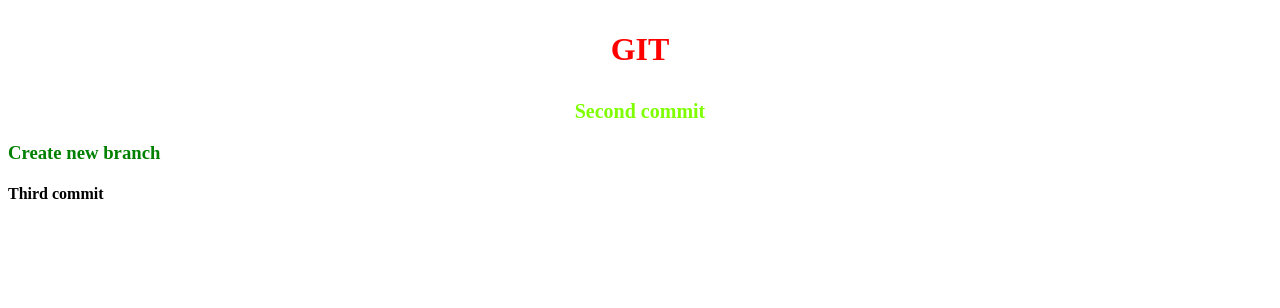
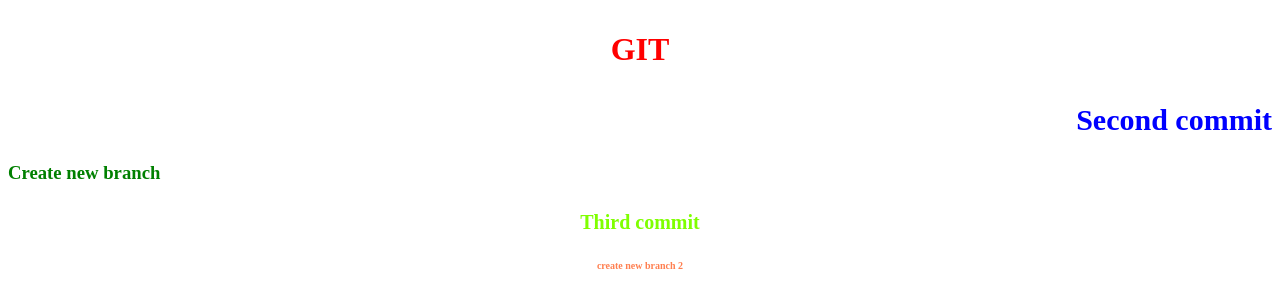
Before and after one commit to Yevhen333/Test, a plain HTML site: page index.html in a window 1280 px wide. Drawn offline with Linux system fonts and the light colour scheme.

Commit message:
create the second new branch

```diff
--- a/index.html
+++ b/index.html
@@ -12,5 +12,6 @@
  <h2>Second commit</h2>
  <h3>Create new branch</h3>
  <h4>Third commit</h4>
+ <h5>create new branch 2</h5>
 </body>
 </html>
--- a/main.css
+++ b/main.css
@@ -14,8 +14,13 @@ h2{
 h3{
  color: green;
 }
-h2{
+h4{
  text-align: center;
  font-size: 20px;
  color: chartreuse;
 }
+h5{
+ text-align: center;
+ font-size: 10px;
+ color: coral;
+}
```
